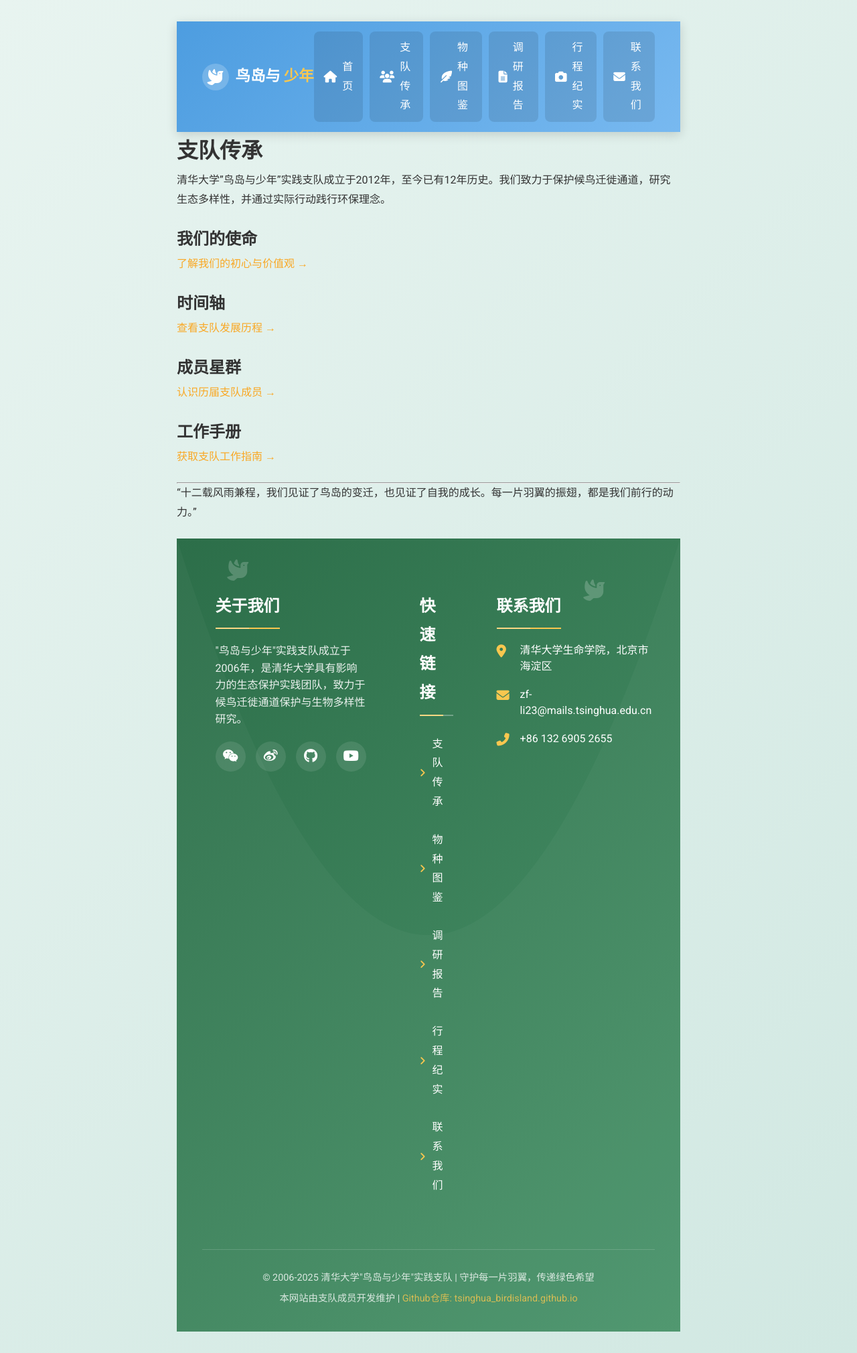
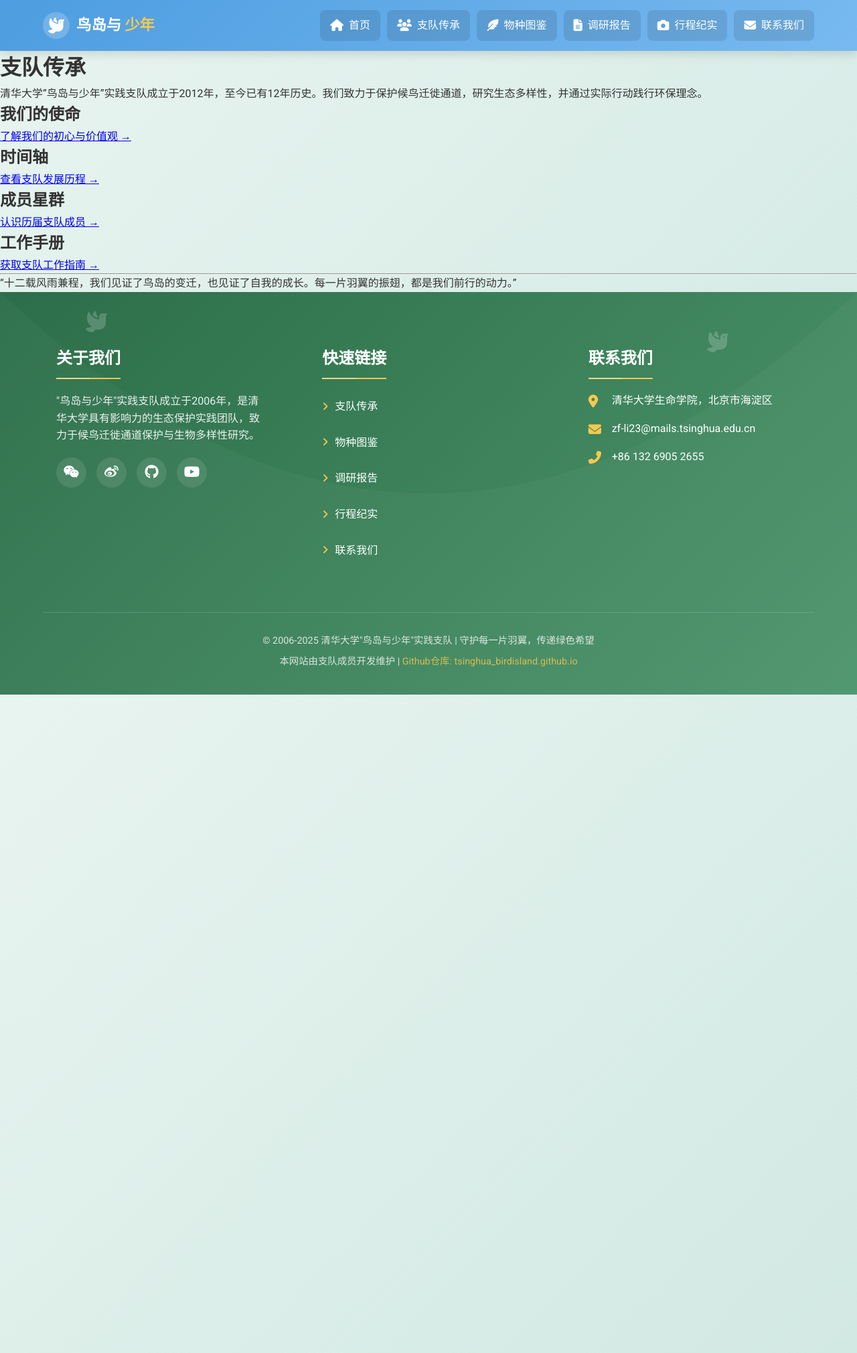
Before and after one commit to zf-li23/tsinghua_birdisland.github.io, a Jekyll site: the page built from about/index.md, in a window 1280 px wide. Shown: the whole page at 67% size. Built offline with Jekyll 4.4.1, drawn with Linux system fonts in a browser that asks for light colours.

Commit message:
Update style.css

```diff
--- a/assets/css/style.css
+++ b/assets/css/style.css
@@ -13,31 +13,10 @@
     box-sizing: border-box;
 }
 
-/* 修改1: 增加文字间距和边距 */
 body {
-    font-family: 'Roboto', 'Noto Sans SC', sans-serif; /* 修改2: 使用无衬线字体 */
+    font-family: 'Roboto', 'Noto Serif SC', sans-serif;
     color: var(--text);
-    line-height: 1.8; /* 增加行高 */
+    line-height: 1.6;
     background: linear-gradient(135deg, #e8f4f0 0%, #d1e8e2 100%);
     overflow-x: hidden;
-    max-width: 800px; /* 限制最大宽度 */
-    margin: 0 auto; /* 居中显示 */
-    padding: 2rem 1.5rem; /* 增加内边距 */
 }
-
-/* 修改3: 设置超链接为橙色 */
-a {
-    color: var(--accent); /* 使用预设的橙色 */
-    text-decoration: none;
-    transition: color 0.3s ease;
-}
-
-a:hover {
-    color: #e69500; /* 悬停时加深橙色 */
-    text-decoration: underline;
-}
-
-/* 增加段落间距 */
-p {
-    margin-bottom: 1.5rem;
-}
```
